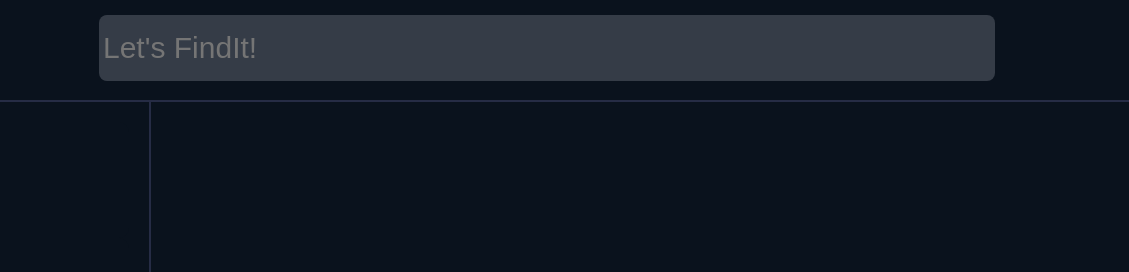
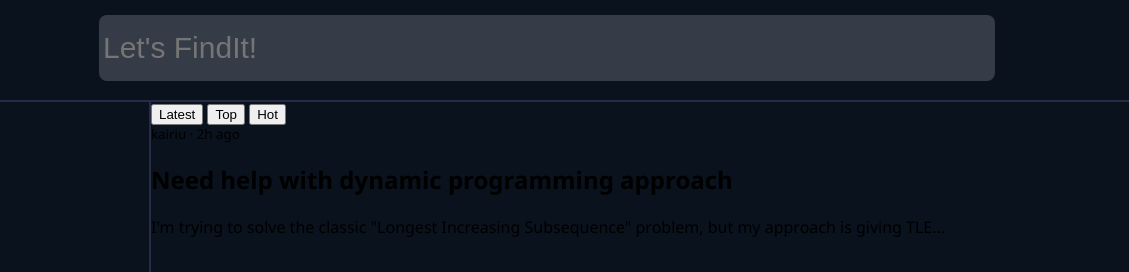
Before and after one commit to danexcel212-tech/HCI-Project-AOL, a plain HTML site: page index.html in a window 1280 px wide. Shown: the top 272 px of the page, 151-1280 px from the left. Drawn offline with Linux system fonts and the light colour scheme.

Commit message:
Update index.html

```diff
--- a/index.html
+++ b/index.html
@@ -71,6 +71,23 @@
                 </div>
             </a>
         </nav>
+
+        <main class="feed">
+            <div class="tabs">
+                <button class="tab">Latest</button>
+                <button class="tab">Top</button>
+                <button class="tab">Hot</button>
+            </div>
+
+            <div class="post">
+                <div class="postbody">
+                    <small>kairiu · 2h ago</small>
+                    <h2>Need help with dynamic programming approach</h2>
+                    <p>I'm trying to solve the classic "Longest Increasing Subsequence" problem, but my approach is giving TLE...</p>
+                </div>
+            </div>
+        </main>
+
     </div>
 </body>
 </html>
```
